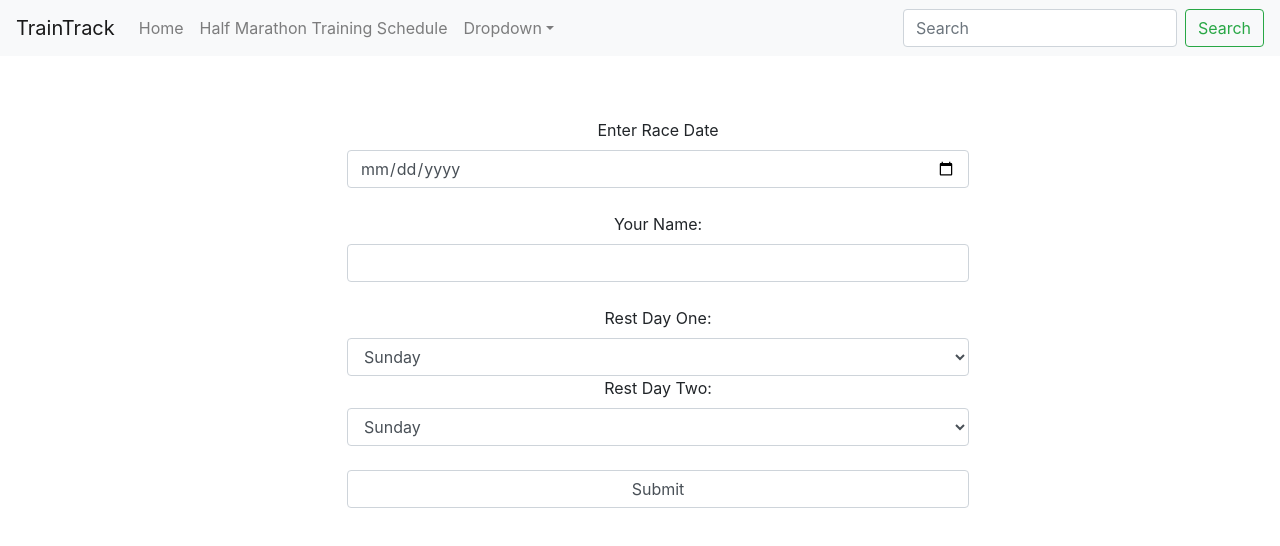
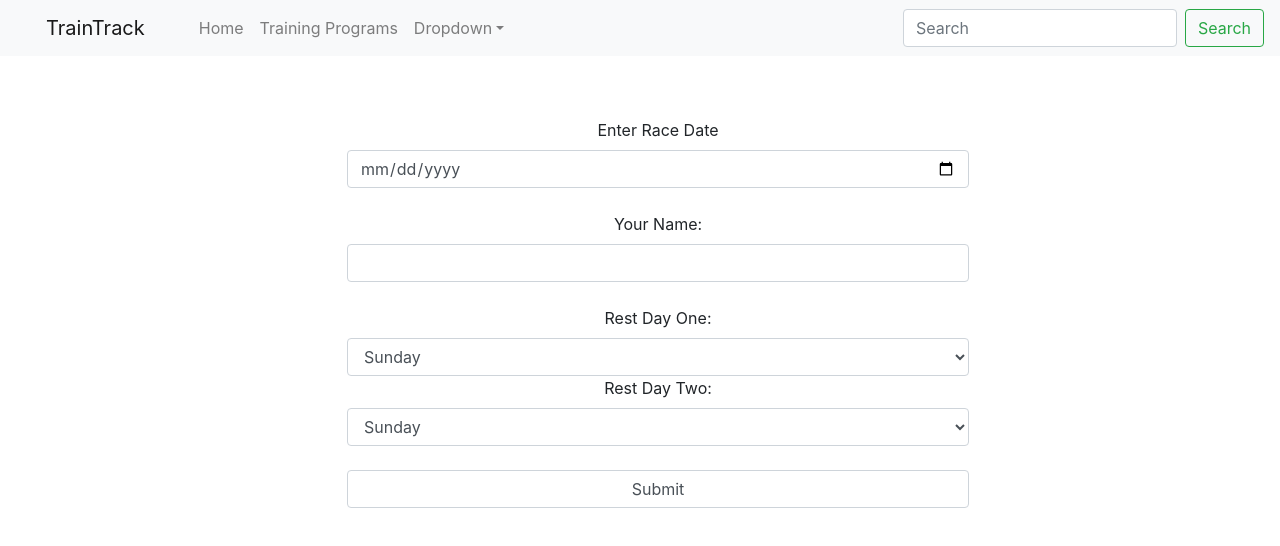
Before and after one commit to hellobontempo/train-track-frontend, a React (Create React App) app: page / in a window 1280 px wide. Shown: the top 546 px of the page. Built offline with nearby package versions, Linux system fonts and the light colour scheme; no server answers.

Commit message:
adds button styling

```diff
--- a/src/App.js
+++ b/src/App.js
@@ -8,7 +8,6 @@ import Home from './components/Home'
 import ProgramsList from './components/ProgramsList';
 import ProgramsContainer from './components/ProgramsContainer';
 import NavBar from './components/NavBar';
-import ProgramTable from './components/ProgramTable';
 import Switch from 'react-bootstrap/esm/Switch';
 
 class App extends React.Component {
@@ -26,8 +25,6 @@ class App extends React.Component {
             <Switch>
               <Route exact path="/" component={Home} />
               <Route path="/programs" component={ () => <ProgramsContainer programs={this.props.programs}/>} />
-              <Route exact path="/user_programs" component={ProgramsList} />
-              {/* <Route path="programs/:id" component={ProgramTable} />   */}
              </Switch>
           </Router>
       </div>
--- a/src/components/NavBar.js
+++ b/src/components/NavBar.js
@@ -14,7 +14,7 @@ const NavBar = () => {
     <Navbar.Collapse id="basic-navbar-nav">
         <Nav className="mr-auto">
         <Nav.Link href="/">Home</Nav.Link>
-        <Nav.Link href="/programs">Half Marathon Training Schedule</Nav.Link>
+        <Nav.Link href="/programs">Training Programs</Nav.Link>
         <NavDropdown title="Dropdown" id="basic-nav-dropdown">
             <NavDropdown.Item href="/user_programs">Claire's Program</NavDropdown.Item>
             <NavDropdown.Item href="#action/3.2">Another action</NavDropdown.Item>
--- a/src/components/ProgramsContainer.js
+++ b/src/components/ProgramsContainer.js
@@ -8,7 +8,7 @@ const ProgramsContainer = (props) => {
     return(
         <div>
             <Switch>
-                <Route exact path="/programs/:id" component={({match}) =>  <ProgramTable program={props.programs.find(program => program.id == parseInt(match.params.id))}/>}/>
+                <Route exact path="/programs/:id" component={({match}) =>  <ProgramTable program={props.programs.find(program => program.id === parseInt(match.params.id))}/>}/>
                 <Route exact path="/programs" component={() =>  <ProgramsList programs={props.programs}/>}/>
 
             </Switch>
--- a/src/components/ProgramsList.js
+++ b/src/components/ProgramsList.js
@@ -1,20 +1,17 @@
 import React from "react"
+import { Button } from "react-bootstrap"
 import { connect } from "react-redux"
-import ProgramTable from "./ProgramTable"
-import { Route, Link } from 'react-router-dom'
+import { Link } from 'react-router-dom'
 
 class ProgramsList extends React.Component {
 
     render(){
-        console.log(this.props)
         return (
             <div>
-
                 {this.props.programs.map(program => {
                     return (
                         <div>
-                        <Link key={program.id} to={`/programs/${program.id}`} > {program.title} </Link>
-                        <ProgramTable program = {program}/>
+                        <Button variant="dark"><Link key={program.id} to={`/programs/${program.id}`} > {program.title} </Link></Button>
                         </div>
                     )
                 })}
@@ -28,7 +25,6 @@ const mapStateToProps = (state) => {
     return {
       programs: state.programs,
       userPrograms: state.userPrograms
-
     }
   }
 
--- a/src/index.css
+++ b/src/index.css
@@ -13,6 +13,24 @@ body {
   width: 50%;
 }
 
+a {
+  color: #afa3b6;
+  padding: 1em 1.5em;
+  text-decoration: none;
+}
+
+a:hover {
+  color: rgb(252, 252, 252);
+}
+
+a:active {
+  color: rgb(175, 167, 167);
+}
+
+a:visited {
+  color: #ccc;
+}
+
 .formDiv {
   padding-top: 5%;
   margin: auto;
```
